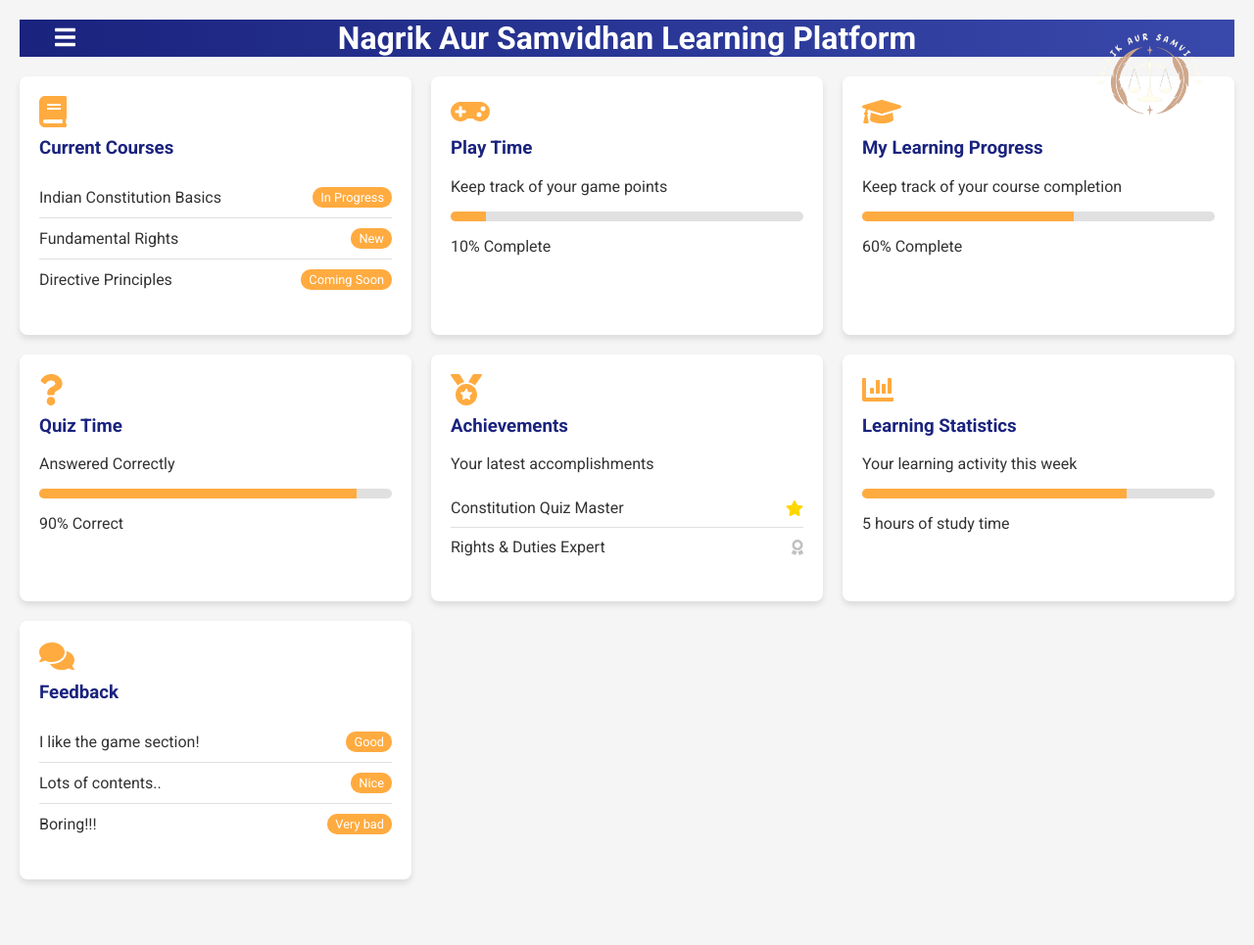
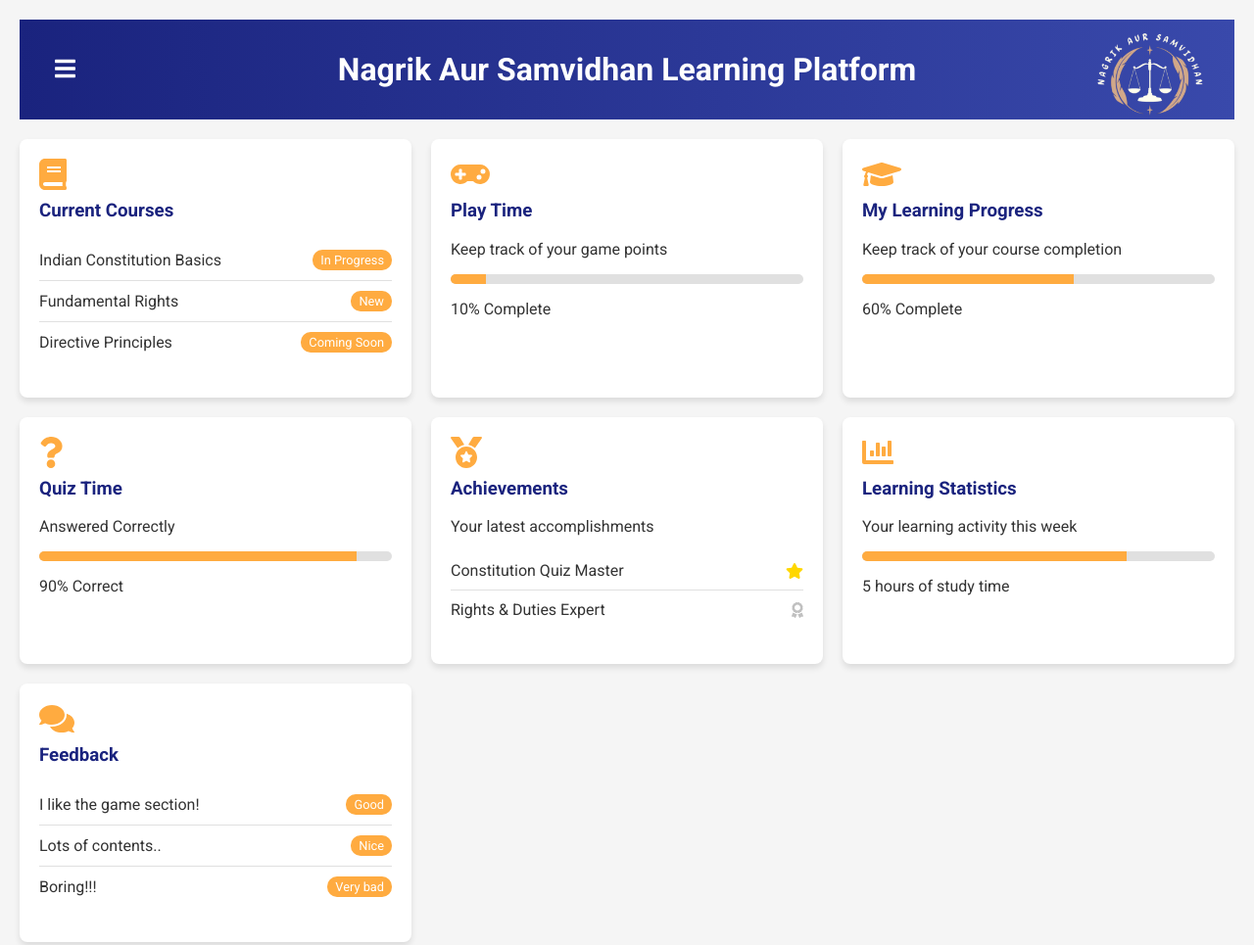
Before and after one commit to ShubhamMaht0/nagrik-Aur-Samvidhan, a plain HTML site: page index.html in a window 1280 px wide. Shown: the top 965 px of the page at 98% size. Before the commit the page ends 918 px from the top, so only its background shows below. Drawn offline with Linux system fonts and the light colour scheme.

Commit message:
added logo

```diff
--- a/homeStyles.css
+++ b/homeStyles.css
@@ -73,7 +73,7 @@ body {
 header {
   background: linear-gradient(to right, var(--primary-color), #3949ab);
   color: white;
-  padding: 2`rem;
+  padding: 2rem;
   text-align: center;
   position: relative;
 }
```
